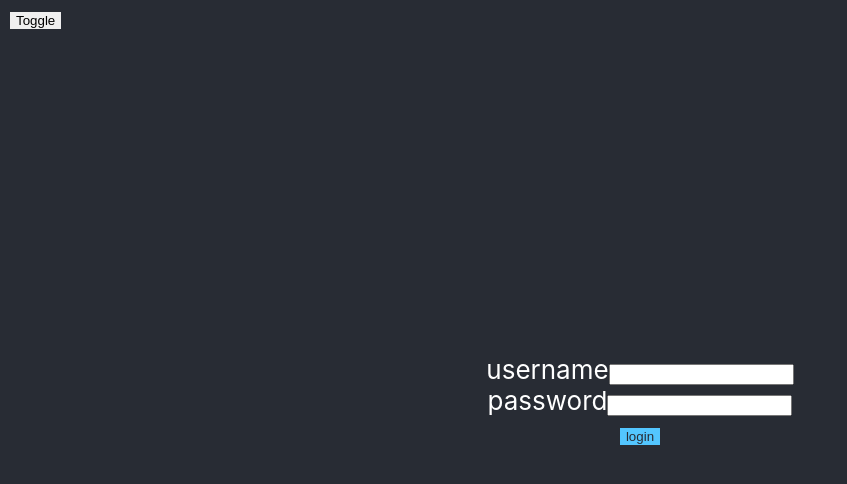
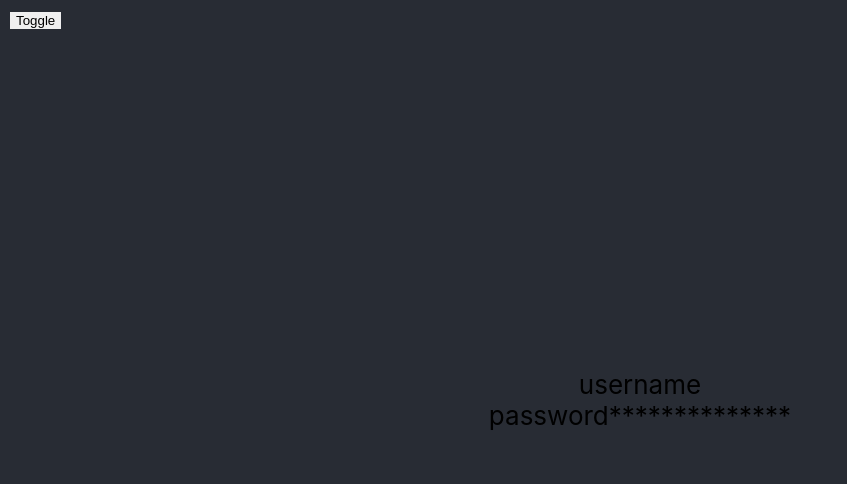
Before and after one commit to Mangiang/5-context-split, a React app: page / in a window 1280 px wide. Both pictures are taken after a click on the button "login". Shown: the top 484 px of the page, without its empty margins (0-847 px from the left). Built offline with nearby package versions, Linux system fonts and the light colour scheme.

Commit message:
- Add UserDisplay and UserContext

```diff
--- a/config/webpack.config.dev.js
+++ b/config/webpack.config.dev.js
@@ -365,7 +365,7 @@ module.exports = {
     new WatchMissingNodeModulesPlugin(paths.appNodeModules),
     // Moment.js is an extremely popular library that bundles large locale files
     // by default due to how Webpack interprets its code. This is a practical
-    // solution that requires the user to opt into importing specific locales.
+    // solution that requires the userDatas to opt into importing specific locales.
     // https://github.com/jmblog/how-to-optimize-momentjs-with-webpack
     // You can remove this if you don't use Moment.js:
     new webpack.IgnorePlugin(/^\.\/locale$/, /moment$/),
--- a/config/webpack.config.prod.js
+++ b/config/webpack.config.prod.js
@@ -475,7 +475,7 @@ module.exports = {
     }),
     // Moment.js is an extremely popular library that bundles large locale files
     // by default due to how Webpack interprets its code. This is a practical
-    // solution that requires the user to opt into importing specific locales.
+    // solution that requires the userDatas to opt into importing specific locales.
     // https://github.com/jmblog/how-to-optimize-momentjs-with-webpack
     // You can remove this if you don't use Moment.js:
     new webpack.IgnorePlugin(/^\.\/locale$/, /moment$/),
--- a/config/webpackDevServer.config.js
+++ b/config/webpackDevServer.config.js
@@ -85,7 +85,7 @@ module.exports = function(proxy, allowedHost) {
     proxy,
     before(app, server) {
       if (fs.existsSync(paths.proxySetup)) {
-        // This registers user provided middleware for proxy reasons
+        // This registers userDatas provided middleware for proxy reasons
         require(paths.proxySetup)(app);
       }
 
--- a/scripts/start.js
+++ b/scripts/start.js
@@ -66,7 +66,7 @@ if (process.env.HOST) {
 const { checkBrowsers } = require('react-dev-utils/browsersHelper');
 checkBrowsers(paths.appPath, isInteractive)
   .then(() => {
-    // We attempt to use the default port but if it is busy, we offer the user to
+    // We attempt to use the default port but if it is busy, we offer the userDatas to
     // run on a different port. `choosePort()` Promise resolves to the next free port.
     return choosePort(HOST, DEFAULT_PORT);
   })
--- a/src/App.js
+++ b/src/App.js
@@ -1,31 +1,67 @@
 import React, {Component} from 'react';
 import LoginForm from './components/LoginForm';
+import UserProfile from './components/UserProfile';
 import Button from './components/Button'
 import ThemeContext, {themes} from './contexts/ThemeContext';
+import UserContext, {userDatas} from './contexts/UserContext';
 import MainLayout from './layouts/MainLayout';
 
 class App extends Component {
-    toggleTheme() {
-        this.setState(state => ({theme: state.theme === themes.dark ? themes.light : themes.dark}))
+    toggleTheme = () => {
+        this.setState(state => (
+            {
+                currentTheme:
+                    {
+                        theme: state.currentTheme.theme === themes.dark ? themes.light : themes.dark,
+                        toggleTheme: state.currentTheme.toggleTheme
+                    }
+            }));
+    };
+
+    logUser = (username) => {
+        this.setState(state => ({
+            currentUser:
+                {
+                    username: username,
+                    isLoggedIn: true,
+                    toggleTheme: state.currentUser.toggleTheme,
+                    logUser: state.currentUser.logUser
+                }
+        }));
     };
 
     state = {
-        theme: themes.dark,
-        toggleTheme: this.toggleTheme
+        currentTheme: {
+            theme: themes.dark,
+            toggleTheme: this.toggleTheme
+        },
+        currentUser: {
+            user: userDatas.username,
+            isLoggedIn: userDatas.isLoggedIn,
+            logUser: this.logUser
+        }
     };
 
     render() {
         return (
-            <ThemeContext.Provider value={this.state}>
-                <MainLayout>
-                    <div style={{position:'fixed', left: 10, top: 0}}>
-                        <Button onClick={this.state.toggleTheme.bind(this)}>Toggle</Button>
-                    </div>
-                    <LoginForm/>
-                </MainLayout>
+            <ThemeContext.Provider value={this.state.currentTheme}>
+                <UserContext.Provider value={this.state.currentUser}>
+                    <MainLayout>
+                        <div style={{position: 'fixed', left: 10, top: 0}}>
+                            <Button onClick={this.state.currentTheme.toggleTheme.bind(this)}>Toggle</Button>
+                        </div>
+                        {
+                            !this.state.currentUser.isLoggedIn ?
+                                <LoginForm onSubmit={(username, password) => this.logUser(username)}/> :
+                                <UserProfile/>
+                        }
+                    </MainLayout>
+                </UserContext.Provider>
             </ThemeContext.Provider>
         );
-    }b
+    }
+
+    b
 }
 
 export default App;
--- a/src/components/LoginForm.js
+++ b/src/components/LoginForm.js
@@ -1,29 +1,45 @@
-import React from 'react';
+import React, {Component} from 'react';
 import ThemeContext from '../contexts/ThemeContext';
+import UserContext from '../contexts/UserContext';
 import Button from './Button';
 
-const LoginForm = ({ onSubmit = () => {} }) => (
+export default class LoginForm extends Component {
+    username = undefined;
+    password = undefined;
+
+    usernameRefHandler(node){
+       if (node && !this.username)
+           this.username = node;
+    }
+
+    passwordRefHandler(node){
+        if (node && !this.password)
+            this.password = node;
+    }
+
+    render() {
+        return (
             <ThemeContext.Consumer>
-    {({ theme }) => (
+                {theme => (
                             <div>
                                 <div>
-          <label htmlFor="username" style={{ color: theme.textColor }}>
+                                    <label htmlFor="username" style={{color: theme.textColor}}>
                                         username
                                     </label>
-          <input name="username" id="username" />
+                                    <input name="username" id="username" ref={this.usernameRefHandler.bind(this)}/>
                                 </div>
 
                                 <div>
-          <label htmlFor="password" style={{ color: theme.textColor }}>
+                                    <label htmlFor="password" style={{color: theme.textColor}}>
                                         password
                                     </label>
-          <input name="password" id="password" />
+                                    <input name="password" id="password" ref={this.passwordRefHandler.bind(this)}/>
                                 </div>
 
                                 <Button
                                     backgroundColor={theme.linkColor}
                                     textColor={theme.backgroundColor}
-          onClick={onSubmit}
+                                    onClick={() => this.props.onSubmit(this.username.value, this.password.value)}
                                 >
                                     login
                                 </Button>
@@ -31,5 +47,5 @@ const LoginForm = ({ onSubmit = () => {} }) => (
                         )}
             </ThemeContext.Consumer>
         );
-
-export default LoginForm;
+    }
+}
--- /dev/null
+++ b/src/components/UserProfile.js
@@ -0,0 +1,30 @@
+import React from 'react';
+import ThemeContext from '../contexts/ThemeContext';
+import UserContext from "../contexts/UserContext";
+
+const UserProfile = () => (
+    <ThemeContext.Consumer>
+        {theme => (
+            <UserContext.Consumer>
+                {user => (
+            <div>
+                <div>
+                    <label style={{color: theme.textColor}}>
+                        username
+                    </label>
+                    <label>{user.username}</label>
+                </div>
+
+                <div>
+                    <label htmlFor="password" style={{color: theme.textColor}}>
+                        password
+                    </label>
+                    <label>**************</label>
+                </div>
+            </div>
+                )}
+            </UserContext.Consumer>)}
+    </ThemeContext.Consumer>
+);
+
+export default UserProfile;
--- /dev/null
+++ b/src/contexts/UserContext.js
@@ -0,0 +1,13 @@
+import React from 'react';
+
+export const userDatas = {
+    username: undefined,
+    isLoggedIn: false
+};
+
+const UserContext = React.createContext({
+    user: userDatas,
+    logUser: () => {}
+});
+
+export default UserContext;
```
Lines whose indentation alone changed are shown as unchanged.
